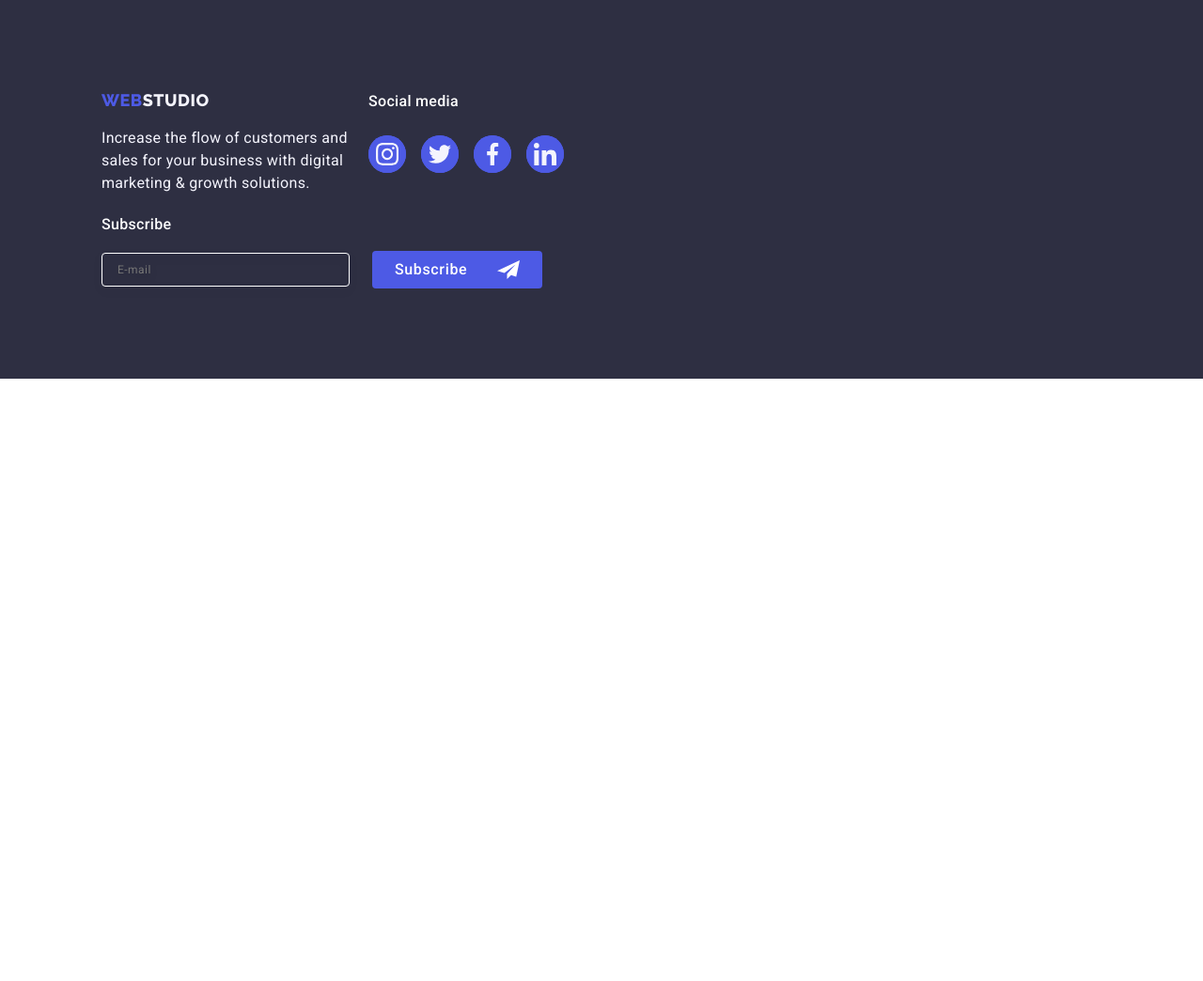
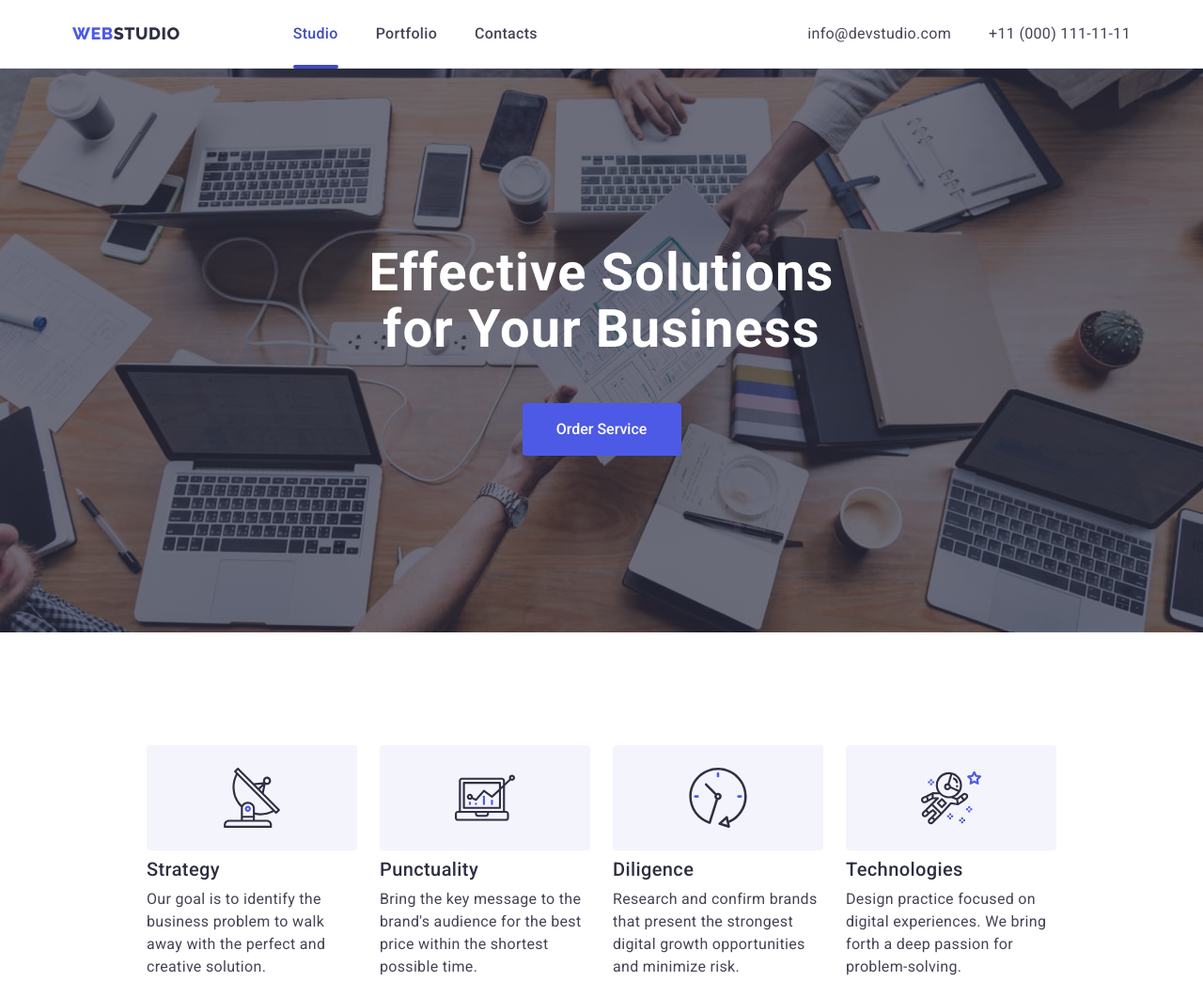
Before and after one commit to dmytro-prontenko/goit-markup-hw-07, a plain HTML site: page index.html in a window 1280 px wide. Shown: the top 1044 px of the page at 94% size. Before the commit the page ends 800 px from the top, so only its background shows below. Drawn offline with nearby package versions, Linux system fonts and the light colour scheme.

Commit message:
adaptive without images

```diff
--- a/css/desktop.css
+++ b/css/desktop.css
@@ -1,6 +1,7 @@
 @media only screen and (min-width: 1158px) {
   .container {
     max-width: 1158px;
+    margin: 0 auto;
   }
 
   /* HEADER */
@@ -106,4 +107,34 @@
     width: calc((100% - 24px * 5) / 6);
   }
   /* #endregion CUSTOMERS */
+
+  /* FOOTER */
+  /* #region FOOTER */
+  .footer {
+    /* width: 100%; */
+    padding: 100px 0;
+  }
+
+  .footer-container {
+    box-sizing: content-box;
+    width: 264px;
+    margin-right: 120px;
+    padding: 0;
+  }
+  .footer-wrapper {
+    max-width: 1158px;
+    flex-wrap: nowrap;
+    padding: 0 15px;
+    gap: 0;
+  }
+
+  .footer-subscribe {
+    width: 100%;
+    margin-right: auto;
+  }
+
+  .footer-social {
+    margin-right: 80px;
+  }
+  /* #endregion FOOTER */
 }
--- a/css/mobile.css
+++ b/css/mobile.css
@@ -469,7 +469,10 @@
 }
 
 .footer-description {
+  width: 264px;
   color: #f4f4fd;
+  font-size: var(--description-size);
+
   line-height: var(--description-height);
   letter-spacing: var(--ls-small);
 }
@@ -538,7 +541,7 @@
   display: flex;
   justify-content: center;
   align-items: center;
-  gap: 16px;
+  /* gap: 16px; */
 
   min-width: 165px;
   padding: 8px 24px;
--- a/css/tablet.css
+++ b/css/tablet.css
@@ -115,12 +115,10 @@
   /* #region FOOTER */
 
   .footer-wrapper {
-    display: flex;
     flex-direction: row;
     flex-wrap: wrap;
     justify-content: flex-start;
     align-items: flex-start;
-    /* column-gap: 72px; */
 
     padding: 0 108px;
   }
@@ -139,7 +137,6 @@
   }
 
   .footer-subscribe {
-    display: flex;
     flex-direction: column;
     justify-content: center;
     align-items: flex-start;
--- a/index.html
+++ b/index.html
@@ -31,7 +31,7 @@
   </head>
   <body>
     <!-- *HEADER -->
-    <!-- <header class="page-header">
+    <header class="page-header">
       <div class="container header-container">
         <nav class="header-nav">
           <a class="logo link" href="./index.html">
@@ -62,9 +62,9 @@
           </ul>
         </address>
       </div>
-    </header> -->
+    </header>
 
-    <!-- <main>
+    <main>
       <section class="main-section hero">
         <div class="container hero-container">
           <h1 class="hero-title">Effective Solutions for Your Business</h1>
@@ -72,10 +72,10 @@
             Order Service
           </button>
         </div>
-      </section> -->
+      </section>
 
       <!-- *FEATURES -->
-      <!-- <section class="feature-section">
+      <section class="feature-section">
         <div class="container features-container">
           <h2 class="visually-hidden">Features</h2>
           <ul class="features-list list">
@@ -130,10 +130,10 @@
             </li>
           </ul>
         </div>
-      </section> -->
+      </section>
 
       <!-- SOLUTIONS -->
-      <!-- <section class="solution-section">
+      <section class="solution-section">
         <div class="solution-container container">
           <h2 class="section-title">What are we doing</h2>
           <ul class="solutions-list list">
@@ -163,10 +163,10 @@
             </li>
           </ul>
         </div>
-      </section> -->
+      </section>
 
       <!-- TEAM -->
-      <!-- <section class="main-section team-section">
+      <section class="main-section team-section">
         <div class="container team-container">
           <h2 class="section-title">Our Team</h2>
           <ul class="team-list list">
@@ -340,10 +340,10 @@
             </li>
           </ul>
         </div>
-      </section> -->
+      </section>
 
       <!-- CUSTOMERS -->
-      <!-- <section class="container customers-section">
+      <section class="container customers-section">
         <div class="container customers-container">
           <h2 class="section-title">Customers</h2>
 
@@ -392,13 +392,13 @@
             </li>
           </ul>
         </div>
-      </section> -->
+      </section>
     </main>
 
     <!-- FOOTER -->
     <footer class="footer">
-      <div class="footer-wrapper">
-        <div class="container footer-container">
+      <div class="footer-wrapper container">
+        <div class="footer-container">
           <a href="./index.html" class="logo footer-link">
             WEB<span class="light">Studio</span>
           </a>
```
